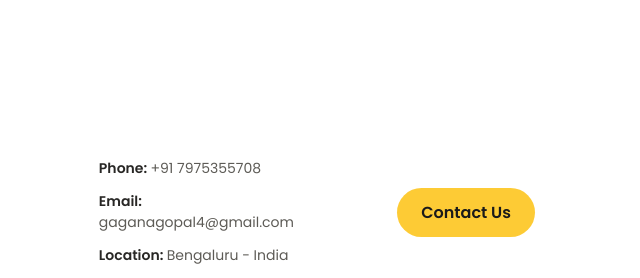
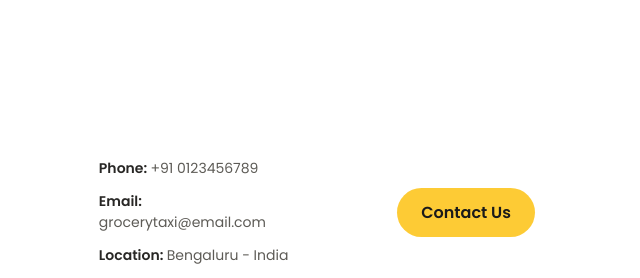
Before and after one commit to gaganagopal/GroceryTaxi, a plain HTML site: page index.html in a window 1280 px wide. Shown: the part 2574-2852 px from the top of the page, 558-1198 px from the left. Drawn offline with nearby package versions, Linux system fonts and the light colour scheme.

Commit message:
Update index.html

```diff
--- a/index.html
+++ b/index.html
@@ -2003,8 +2003,8 @@
                     </div>
 
                     <ul class="contact__content grid">
-                        <li class="contact__address">Phone: <span class="contact__information">+91 7975355708</span></li>
-                        <li class="contact__address">Email:  <span class="contact__information">gaganagopal4@gmail.com</span></li>
+                        <li class="contact__address">Phone: <span class="contact__information">+91 0123456789</span></li>
+                        <li class="contact__address">Email:  <span class="contact__information">grocerytaxi@email.com</span></li>
                         <li class="contact__address">Location: <span class="contact__information">Bengaluru - India</span></li>
                     </ul>
 
```
